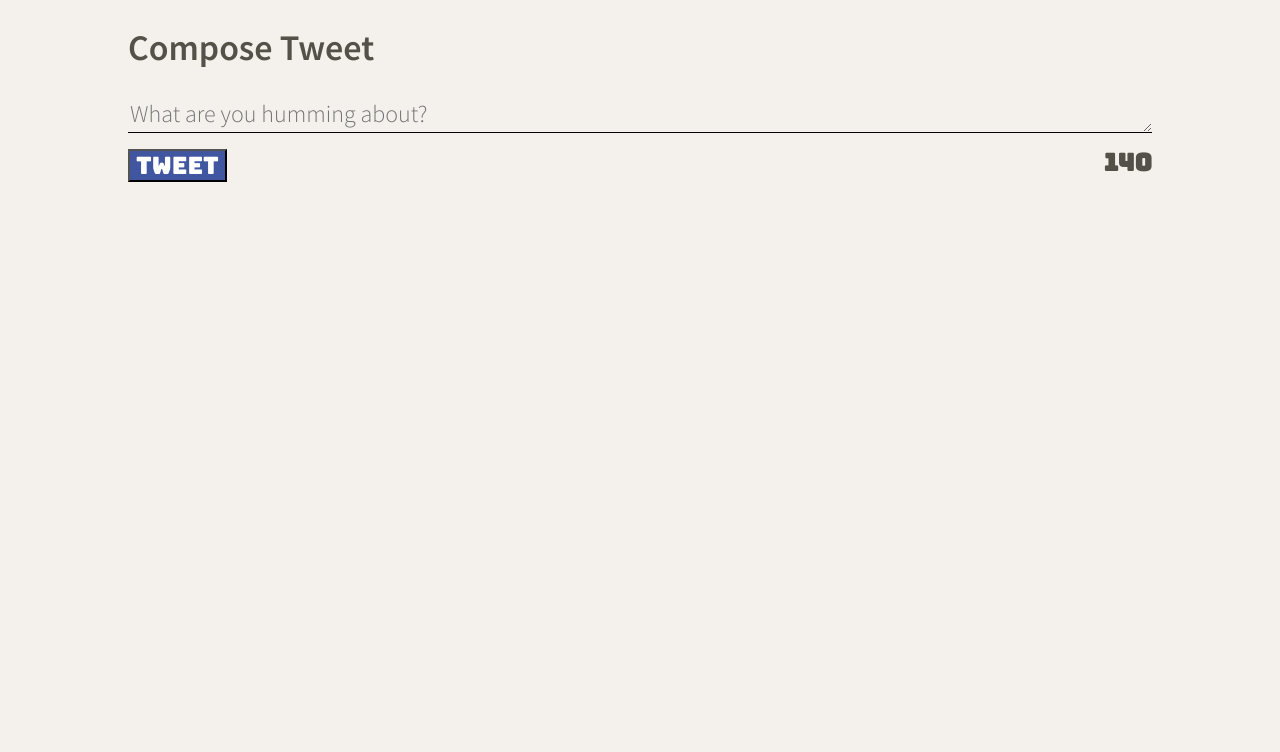
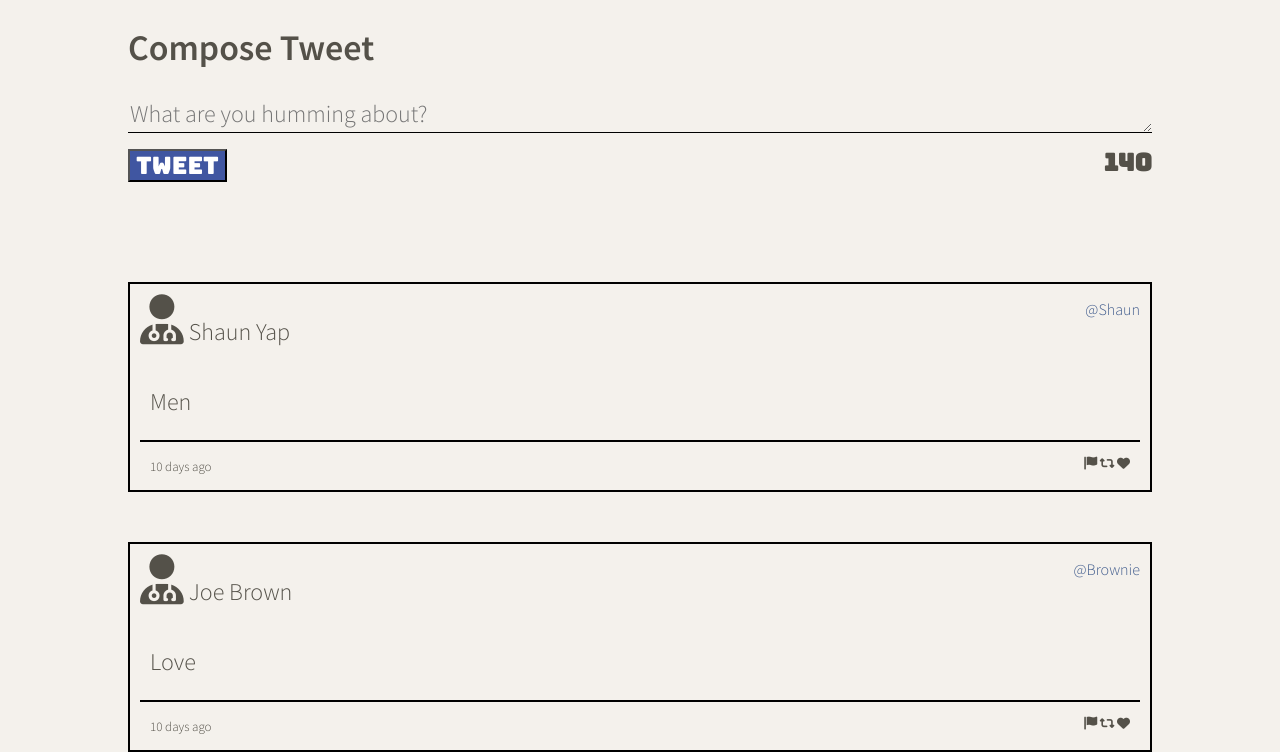
Before and after one commit to RichardZhen123/tweeter1, a website: page public/index.html in a window 1280 px wide. Shown: the part 523-1275 px from the top of the page. Before the commit the page ends 800 px from the top, so only its background shows below. Drawn offline with nearby package versions, Linux system fonts and the light colour scheme.

Commit message:
added hover functionality dynamcis and tweet section

```diff
--- a/public/index.html
+++ b/public/index.html
@@ -29,13 +29,16 @@
     <!-- New-Tweet CSS -->
     <link rel="stylesheet" href="/styles/new-tweet.css" type="text/css" />
 
+    <!-- Tweet Box CSS -->
+    <link rel="stylesheet" href="/styles/tweet-box.css" type="text/css" />
+
     <!-- External JS -->
     <script src="https://ajax.googleapis.com/ajax/libs/jquery/3.4.1/jquery.min.js"></script>
 
     <!-- App JS -->
     <script type="text/javascript" src="/scripts/client.js"></script>
 
-     <!-- App JS -->
+     <!-- Counter JS -->
      <script type="text/javascript" src="/scripts/composer-char-counter.js"></script>
 
     <!-- Font Awesome -->
@@ -51,7 +54,7 @@
         <span class="fa-solid fa-angles-down" style="text-align: center"></span>
       </div>
     </nav>
-    <header>
+    <header id="loginInfo" >
       <div>
           <img src="/images/profile-hex.png">
       </div>
@@ -72,6 +75,45 @@
             <output name="counter" class="counter" for="tweet-text"><b>140</b></output>
           </div>
         </form>
+
+        <article class="tweetBox">
+          <header>
+            <div class="profile">
+              <i class="fa-solid fa-user-doctor"></i>
+              <p>Shaun Yap</p>
+            </div>
+            <p class="tag">@Shaun</p>
+          </header>
+          <p class="content">Men</p>
+          <footer>
+            <p> 10 days ago </p>
+            <div class="icons">
+              <i class="fa-solid fa-flag"></i>
+              <i class="fa-solid fa-retweet"></i>
+              <i class="fa-solid fa-heart"></i>
+            </div>
+          </footer>
+        </article>
+
+        <article class="tweetBox">
+          <header>
+            <div class="profile">
+              <i class="fa-solid fa-user-doctor"></i>
+              <p>Joe Brown</p>
+            </div>
+            <p class="tag">@Brownie</p>
+          </header>
+          <p class="content">Love</p>
+          <footer>
+            <p> 10 days ago </p>
+            <div class="icons">
+              <i class="fa-solid fa-flag"></i>
+              <i class="fa-solid fa-retweet"></i>
+              <i class="fa-solid fa-heart"></i>
+            </div>
+          </footer>
+        </article>
+
       </section>
     </main>
   </body>
--- a/public/styles/header.css
+++ b/public/styles/header.css
@@ -1,4 +1,4 @@
-header {
+header#loginInfo {
   display: flex;
   flex-direction: column;
   align-items: center;
@@ -9,6 +9,6 @@ header {
   background-image: url("https://www.transparenttextures.com/patterns/brick-wall.png");
 }
 
-header img {
+header#loginInfo img {
   padding-top: 130px;
 }
--- a/public/styles/new-tweet.css
+++ b/public/styles/new-tweet.css
@@ -24,4 +24,5 @@
 
 main div {
   padding-top: 10px;
+  margin-bottom: 100px
 }
--- /dev/null
+++ b/public/styles/tweet-box.css
@@ -0,0 +1,49 @@
+article.tweetBox {
+  border: 2px solid black;
+  padding-left: 10px;
+  padding-right: 10px;
+  margin-top: 50px;
+}
+
+article.tweetBox:hover {
+  box-shadow: 5px 10px rgb(179, 179, 243);
+}
+
+article div.profile {
+  display:flex;
+}
+
+article header {
+  display: flex;
+  justify-content: space-between;
+  height: 80px;
+}
+
+article p.content {
+  padding-left: 10px;
+}
+
+article p.tag {
+  color:#405c8d;
+  font-size: medium;
+}
+
+article footer {
+  display: flex;
+  justify-content: space-between;
+  height: 50px;
+  font-size: small;
+  padding-left: 10px;
+  padding-right: 10px;
+  padding-top: 5px;
+  border-top: 2px solid black;
+}
+
+.profile i {
+  font-size: 50px;
+  padding-right: 5px;
+}
+
+.icons i:hover {
+  color: rgb(240, 240, 98);
+}
--- a/server/data-files/initial-tweets.json
+++ b/server/data-files/initial-tweets.json
@@ -8,7 +8,7 @@
     "content": {
       "text": "If I have seen further it is by standing on the shoulders of giants"
     },
-    "created_at": 1648416699950
+    "created_at": 1648429412963
   },
   {
     "user": {
@@ -19,6 +19,6 @@
     "content": {
       "text": "Je pense , donc je suis"
     },
-    "created_at": 1648503099950
+    "created_at": 1648515812963
   }
 ]
```
